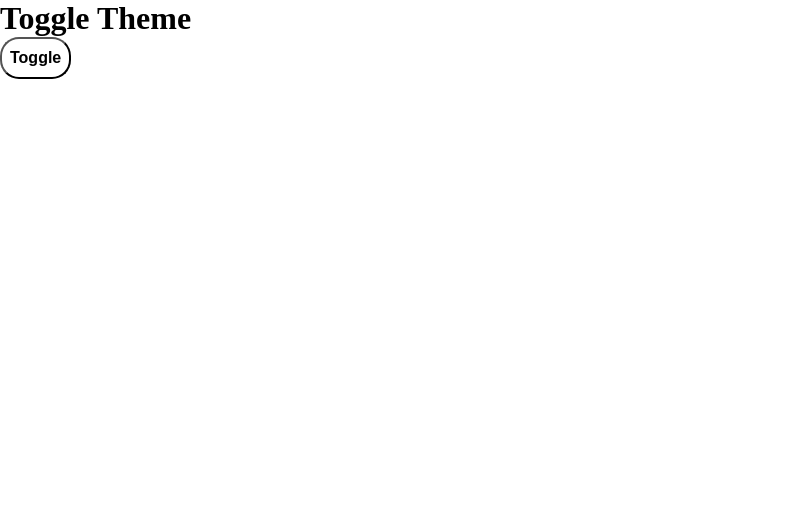
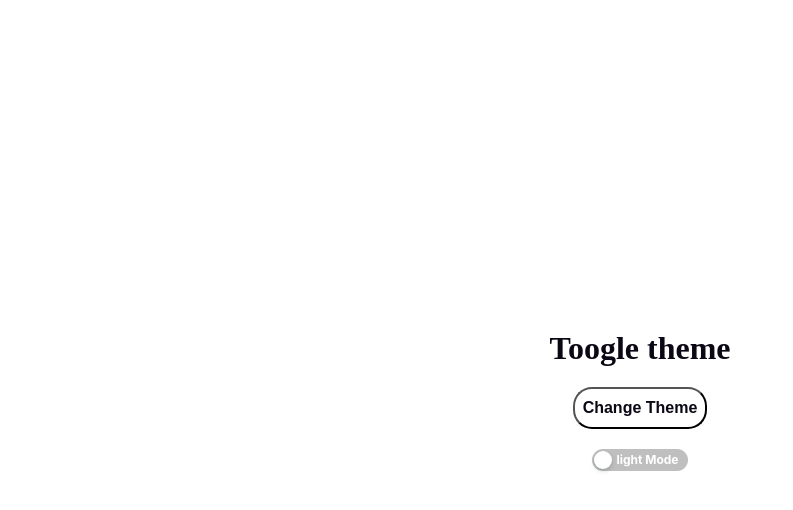
Before and after one commit to Sarojan-stha/React-Accordian, a React (Vite) app: page / in a window 1280 px wide. Shown: the top 510 px of the page, without its empty margins (0-793 px from the left). Built offline with nearby package versions, Linux system fonts and the light colour scheme.

Commit message:
added toggle logic and switch

```diff
--- a/src/components/light-dark-mode/ToggleTheme.jsx
+++ b/src/components/light-dark-mode/ToggleTheme.jsx
@@ -1,20 +1,38 @@
 import React, { useState } from "react";
 import "./themes.css";
+import { Switch } from "antd";
 
 const ToggleTheme = () => {
   const key = "theme";
   const [theme, setTheme] = useState(localStorage.getItem(key) || "light");
 
-  const handleToggleTheme = () => {
-    setTheme((theme) => (theme === "light" ? "dark" : "light"));
-    localStorage.setItem(key, theme);
+  console.log(theme);
+
+  const handleThemeChange = () => {
+    const newTheme = theme === "light" ? "dark" : "light";
+    setTheme(newTheme);
+    localStorage.setItem(key, newTheme);
     console.log(key, theme);
   };
 
   return (
-    <div className={theme}>
-      <h1>Toggle Theme</h1>
-      <button onClick={handleToggleTheme}>Toggle</button>
+    <div className="light-dark-mode" data-theme={theme}>
+      <div className="container">
+        <h1>Toogle theme</h1>
+        <button
+          onClick={() => {
+            handleThemeChange();
+          }}
+        >
+          Change Theme
+        </button>
+        <Switch
+          className="toggle-switch"
+          onChange={handleThemeChange}
+          checkedChildren={`${theme} Mode`}
+          unCheckedChildren={`${theme} Mode`}
+        />
+      </div>
     </div>
   );
 };
```
